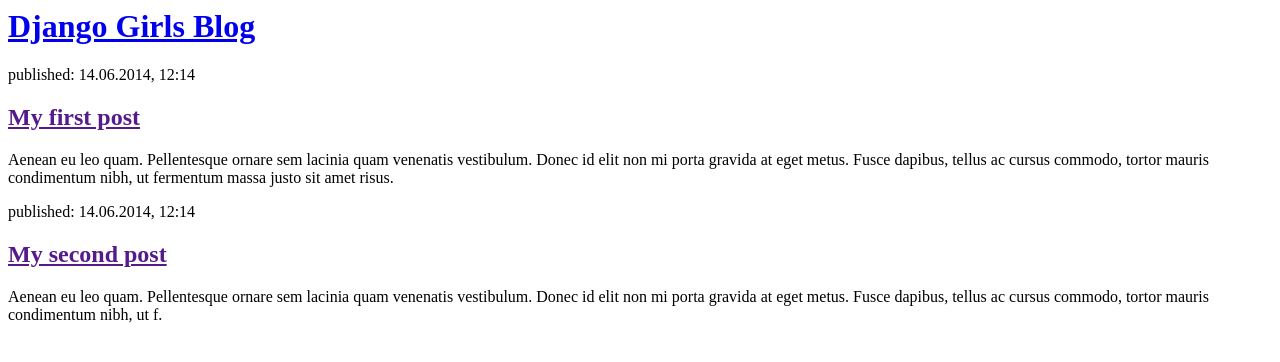
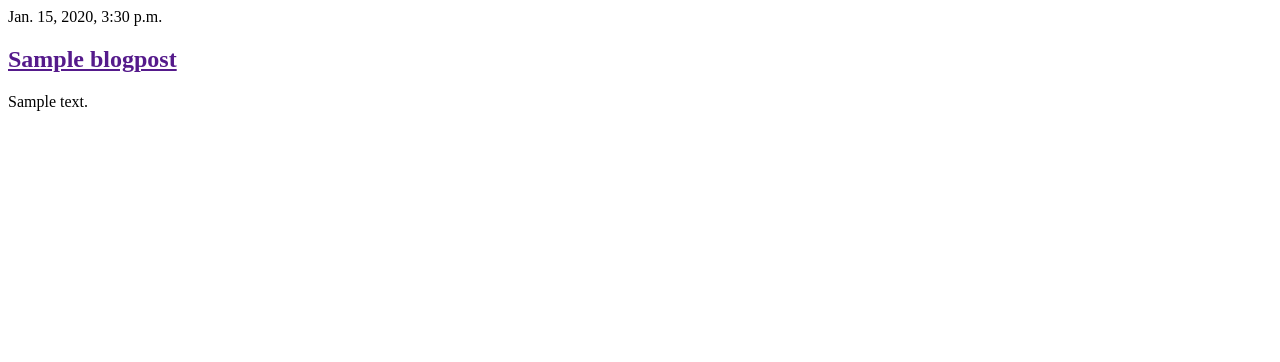
Before and after one commit to rohitdwivedula/Django-Blog-App, a Django app: template blog/templates/blog/post_list.html in a window 1280 px wide. Shown: the top 362 px of the page. Run offline with Django 3.2, Linux system fonts and the light colour scheme; the template is opened without the code that fills it: values that come from a table or form of the project are taken from there, others are empty; tables that the repository leaves empty hold one stand-in row (values such as "Sample post").

Commit message:
Added code to dynamically display posts on Home Page view

```diff
--- a/blog/templates/blog/post_list.html
+++ b/blog/templates/blog/post_list.html
@@ -3,20 +3,12 @@
         <title>Django Girls blog</title>
     </head>
     <body>
-        <div>
-            <h1><a href="/">Django Girls Blog</a></h1>
-        </div>
-
-        <div>
-            <p>published: 14.06.2014, 12:14</p>
-            <h2><a href="">My first post</a></h2>
-            <p>Aenean eu leo quam. Pellentesque ornare sem lacinia quam venenatis vestibulum. Donec id elit non mi porta gravida at eget metus. Fusce dapibus, tellus ac cursus commodo, tortor mauris condimentum nibh, ut fermentum massa justo sit amet risus.</p>
-        </div>
-
-        <div>
-            <p>published: 14.06.2014, 12:14</p>
-            <h2><a href="">My second post</a></h2>
-            <p>Aenean eu leo quam. Pellentesque ornare sem lacinia quam venenatis vestibulum. Donec id elit non mi porta gravida at eget metus. Fusce dapibus, tellus ac cursus commodo, tortor mauris condimentum nibh, ut f.</p>
-        </div>
+        {% for post in posts %}
+        	<div>
+        		<p> {{ post.published_date }}</p>
+        		<h2><a href="">{{post.title}}</a></h2>
+        		<p>{{post.text|linebreaksbr}}</p>
+        	</div>
+        {% endfor %}
     </body>
 </html>
--- a/blog/views.py
+++ b/blog/views.py
@@ -1,4 +1,7 @@
 from django.shortcuts import render
+from .models import BlogPost
+from django.utils import timezone
 
 def post_list(request):
-	return render(request, 'blog/post_list.html', {})
+	posts = BlogPost.objects.filter(published_date__lte = timezone.now()).order_by('published_date')
+	return render(request, 'blog/post_list.html', {'posts': posts})
```
